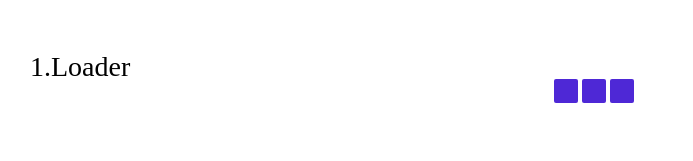
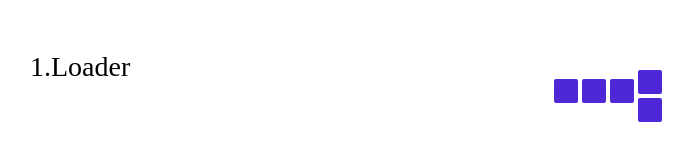
Before and after one commit to dlaudfuf33/advanced-workflow-test, a plain HTML site: page index.html in a window 1280 px wide. Shown: the part 317-478 px from the top of the page, without its empty margins (294-987 px from the left). Drawn offline with Linux system fonts and the light colour scheme; files whose address does not match are found by name.

Commit message:
feature : loader 2

```diff
--- a/index.html
+++ b/index.html
@@ -17,9 +17,12 @@
         <div id="box1"></div>
         <div id="box2"></div>
         <div id="box3"></div>
+        <div id="box4"></div>
+        <div id="box5"></div>
       </div>
     </div>
   </div>
 
 </body>
+
 </html>
```
Lines whose indentation alone changed are shown as unchanged.
